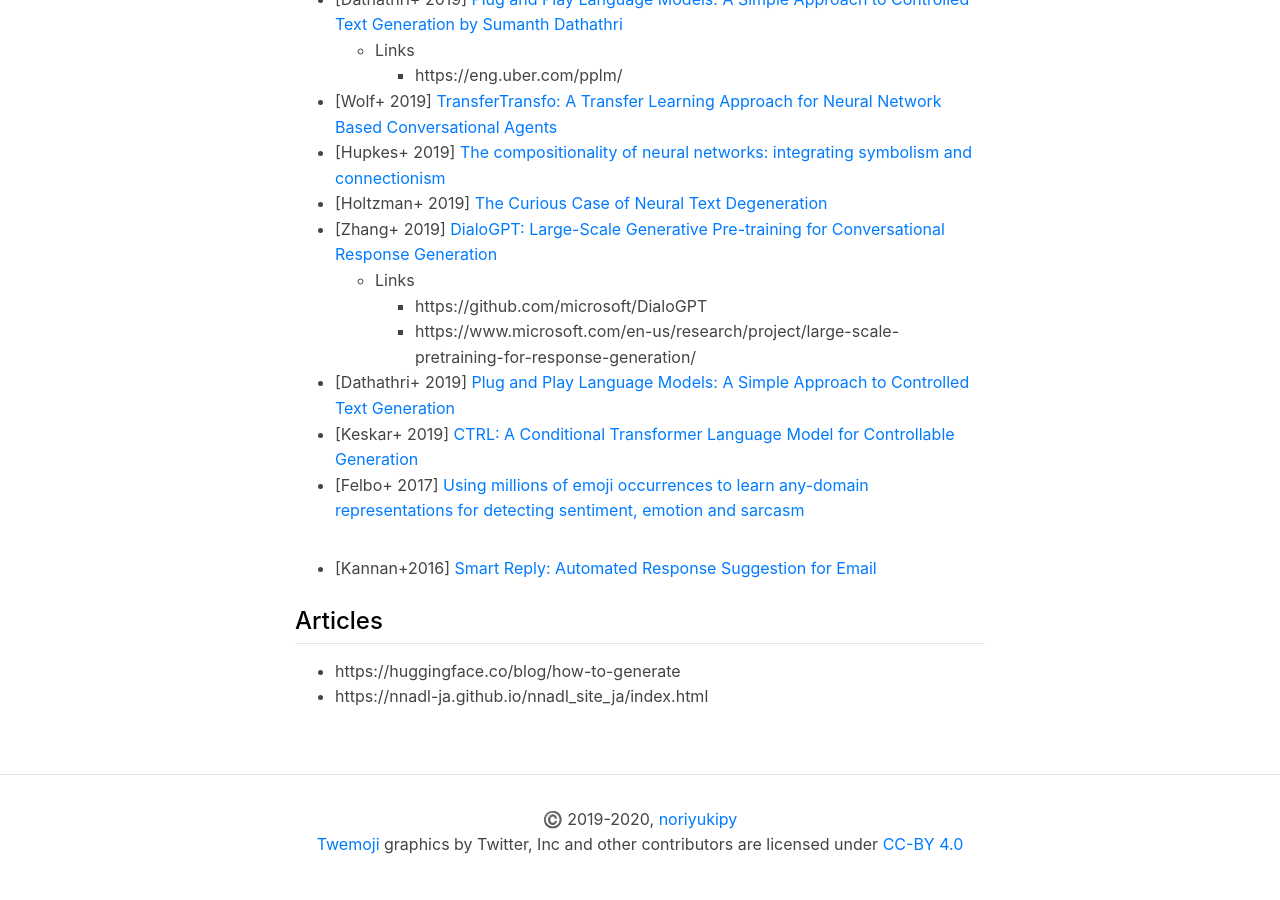
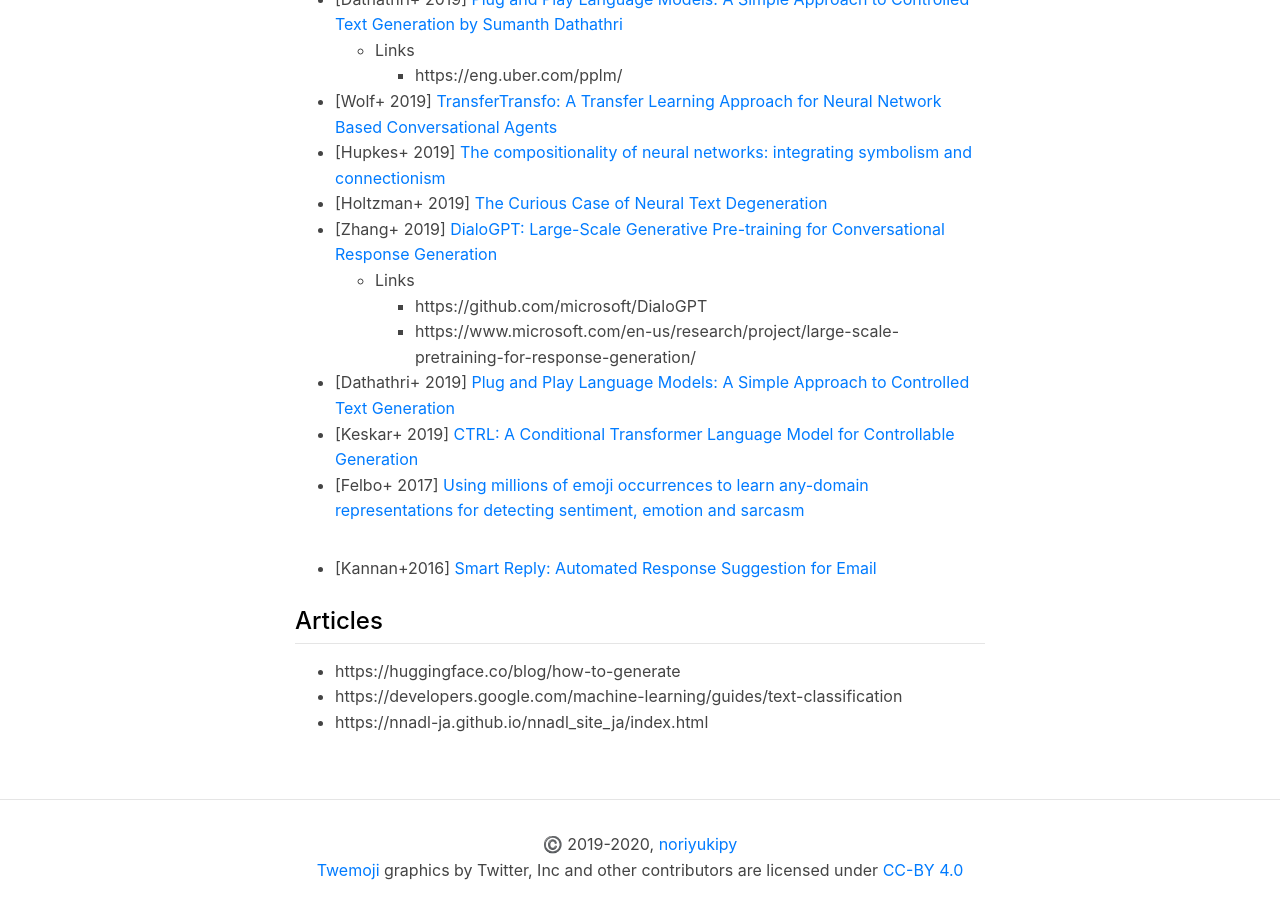
Before and after one commit to noriyukipy/blog, a Jekyll site: the page built from article/papers.md, in a window 1280 px wide and 900 px high, scrolled down 581 px. Built offline with Jekyll 4.4.1, drawn with Linux system fonts in a browser that asks for light colours; our own code applies the rules of GitHub Pages for plain Markdown files; before the commit the page ends 1455 px from its top, so only the background shows below that; some of the changed lines change nothing that is shown.

Commit message:
Update articles

```diff
--- a/article/papers.md
+++ b/article/papers.md
@@ -25,4 +25,5 @@
 ## Articles
 
 - https://huggingface.co/blog/how-to-generate
+- https://developers.google.com/machine-learning/guides/text-classification
 - https://nnadl-ja.github.io/nnadl_site_ja/index.html
```
